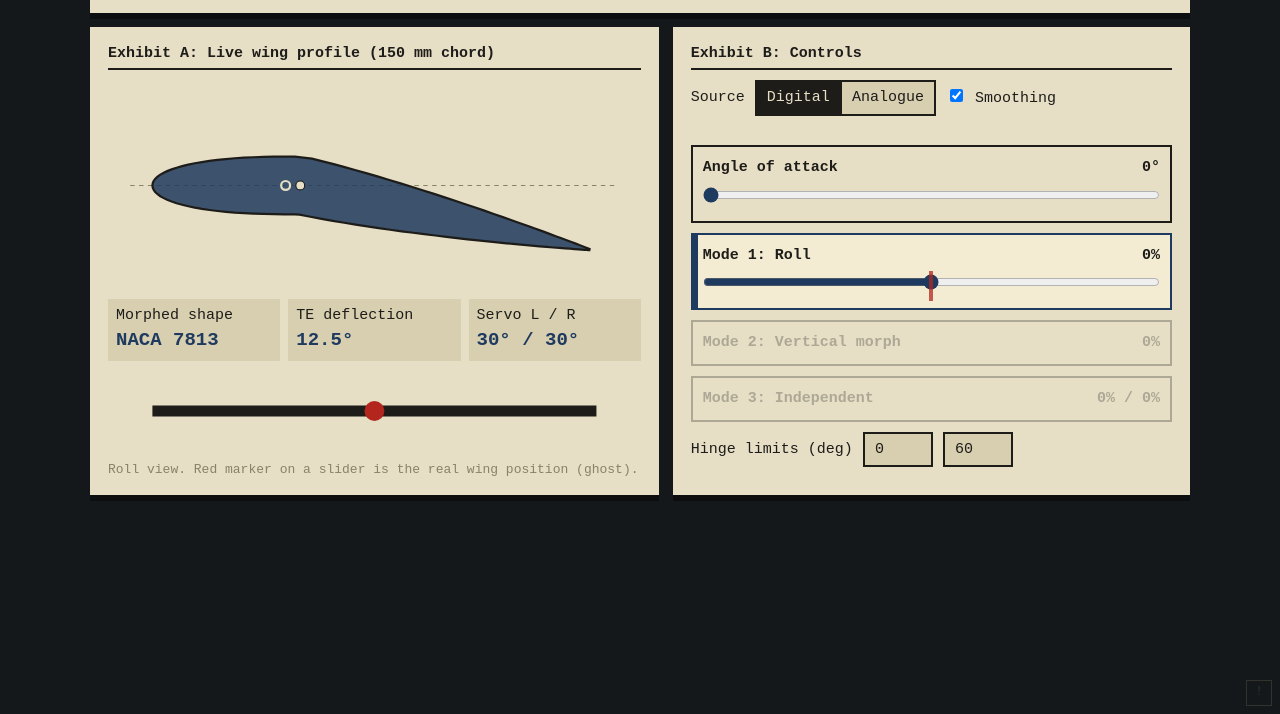
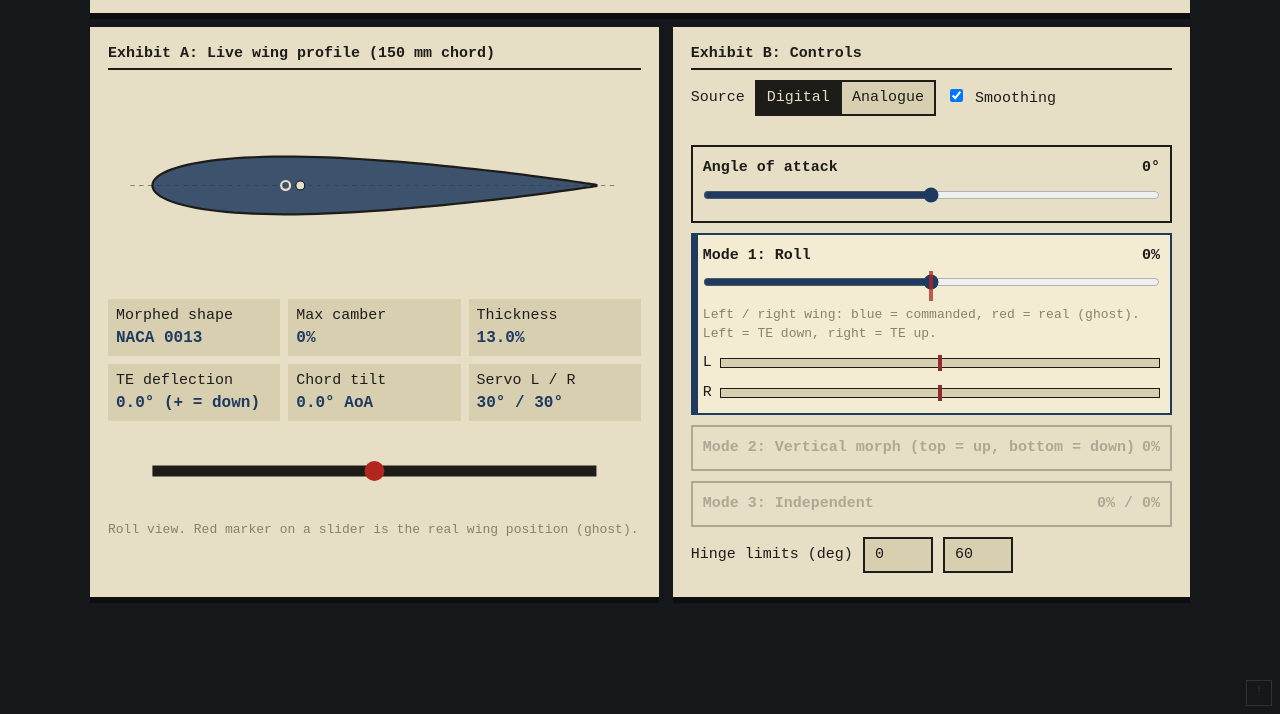
Before and after one commit to kisku-stack/DESN1K-, a plain HTML site: page docs/index.html in a window 1280 px wide. Shown: the part 86-800 px from the top of the page. Drawn offline with Linux system fonts and the light colour scheme.

Commit message:
Changed angle of attack, NACA profile bug, morphing upwards and downwards

```diff
--- a/docs/index.html
+++ b/docs/index.html
@@ -24,7 +24,7 @@ button:focus-visible,input:focus-visible{outline:3px solid var(--blue);outline-o
 .row{display:flex;flex-wrap:wrap;gap:10px;align-items:center;margin:8px 0}
 svg{width:100%;height:auto;display:block}
 .read{display:grid;grid-template-columns:repeat(3,1fr);gap:8px;margin-top:8px}
-.read div{background:var(--paper2);padding:6px 8px}.read b{display:block;font-size:19px;color:var(--blue)}
+.read div{background:var(--paper2);padding:6px 8px}.read b{display:block;font-size:16px;color:var(--blue)}
 .mode{border:2px solid var(--ink);padding:10px;margin-bottom:10px;transition:opacity .25s,filter .25s}
 .mode.off{opacity:.28;filter:grayscale(1);pointer-events:none}
 .mode.off header{pointer-events:auto}
@@ -38,6 +38,10 @@ svg{width:100%;height:auto;display:block}
 .ghost{position:absolute;pointer-events:none;background:var(--stamp);opacity:.75}
 .sl:not(.v) .ghost{top:-3px;bottom:-3px;width:4px;margin-left:-2px}
 .sl.v .ghost{left:-3px;right:-3px;height:4px;margin-bottom:-2px}
+.bar{position:relative;flex:1;height:10px;background:var(--paper2);border:1px solid var(--ink)}
+.bar i{position:absolute;top:-4px;bottom:-4px;width:4px;margin-left:-2px}
+.bar .c{background:var(--blue)}.bar .g{background:var(--stamp);opacity:.75}
+.lr{display:flex;gap:8px;align-items:center;margin-top:8px}
 .pair{display:flex;gap:40px;justify-content:center}
 .pair div{text-align:center}
 .led{display:inline-block;width:14px;height:14px;border-radius:50%;background:var(--led);box-shadow:0 0 10px var(--led);vertical-align:-2px;border:2px solid var(--ink)}
@@ -69,7 +73,7 @@ body.hacked #hack{display:flex;animation:glitch .25s steps(2) infinite}
   <svg viewBox="0 0 480 190" aria-label="Wing profile"><line x1="20" y1="95" x2="460" y2="95" stroke="#8a8266" stroke-dasharray="4 4"/>
     <g id="afGroup"><path id="af" fill="#1f3a5f" fill-opacity=".85" stroke="#1d1c19" stroke-width="2"/><circle id="pivotDot" r="4" fill="none" stroke="#e6dec5" stroke-width="2"/><circle id="hingeDot" r="4" fill="#e6dec5" stroke="#1d1c19"/></g></svg>
   <div class="read">
-    <div>Morphed shape<b id="naca">-</b></div><div>TE deflection<b id="defl">-</b></div><div>Servo L / R<b id="lr">-</b></div>
+    <div>Morphed shape<b id="naca">-</b></div><div>Max camber<b id="camb">-</b></div><div>Thickness<b id="thk">-</b></div><div>TE deflection<b id="defl">-</b></div><div>Chord tilt<b id="tilt">-</b></div><div>Servo L / R<b id="lr">-</b></div>
   </div>
   <svg viewBox="0 0 480 90" aria-label="Front view"><g id="front" transform="translate(240 45)"><line id="fl" x1="0" y1="0" x2="-200" y2="0" stroke="#1d1c19" stroke-width="10"/><line id="fr" x1="0" y1="0" x2="200" y2="0" stroke="#1d1c19" stroke-width="10"/><circle r="9" fill="#b3261e"/></g></svg>
   <div class="sub">Roll view. Red marker on a slider is the real wing position (ghost).</div>
@@ -86,17 +90,20 @@ body.hacked #hack{display:flex;animation:glitch .25s steps(2) infinite}
     <div class="sub" id="potNote"></div><button id="flip">Flip left servo (button)</button></div>
 
   <div class="mode" id="aoaBox"><header>Angle of attack <span id="aoaV">0°</span></header>
-    <div class="sl" style="margin-top:8px"><input type="range" id="aoa" min="0" max="30" value="0"></div></div>
+    <div class="sl" style="margin-top:8px"><input type="range" id="aoa" min="-15" max="15" value="0"></div></div>
 
   <div class="mode act" data-m="1"><header><span>Mode 1: Roll</span><span id="v1">0</span></header><div class="body">
-    <div class="sl"><input type="range" id="roll" min="-100" max="100" value="0"><i class="ghost" id="g1"></i></div></div></div>
+    <div class="sl"><input type="range" id="roll" min="-100" max="100" value="0"><i class="ghost" id="g1"></i></div>
+    <div class="sub" style="margin-top:8px">Left / right wing: blue = commanded, red = real (ghost). Left = TE down, right = TE up.</div>
+    <div class="lr"><span>L</span><div class="bar"><i class="c" id="cL"></i><i class="g" id="gL"></i></div></div>
+    <div class="lr"><span>R</span><div class="bar"><i class="c" id="cR"></i><i class="g" id="gR"></i></div></div></div></div>
 
-  <div class="mode off" data-m="2"><header><span>Mode 2: Vertical morph</span><span id="v2">0%</span></header><div class="body">
-    <div class="pair"><div class="sl v"><input type="range" id="morph" min="0" max="100" value="0"><i class="ghost" id="g2"></i></div></div></div></div>
+  <div class="mode off" data-m="2"><header><span>Mode 2: Vertical morph (top = up, bottom = down)</span><span id="v2">0%</span></header><div class="body">
+    <div class="pair"><div class="sl v"><input type="range" id="morph" min="-100" max="100" value="0"><i class="ghost" id="g2"></i></div></div></div></div>
 
   <div class="mode off" data-m="3"><header><span>Mode 3: Independent</span><span id="v3">-</span></header><div class="body">
-    <div class="pair"><div><div class="sl v"><input type="range" id="sl" min="0" max="100" value="0"><i class="ghost" id="g3l"></i></div>L</div>
-    <div><div class="sl v"><input type="range" id="sr" min="0" max="100" value="0"><i class="ghost" id="g3r"></i></div>R</div></div></div></div>
+    <div class="pair"><div><div class="sl v"><input type="range" id="sl" min="-100" max="100" value="0"><i class="ghost" id="g3l"></i></div>L</div>
+    <div><div class="sl v"><input type="range" id="sr" min="-100" max="100" value="0"><i class="ghost" id="g3r"></i></div>R</div></div></div></div>
 
   <div class="row"><span>Hinge limits (deg)</span>
     <input type="number" id="lmin" value="0" style="width:70px"><input type="number" id="lmax" value="60" style="width:70px"></div>
@@ -108,12 +115,14 @@ body.hacked #hack{display:flex;animation:glitch .25s steps(2) infinite}
 
 <script>
 // ===== Edit these from your CAD =====
-const CFG={minA:0,maxA:60,aoaMin:0,aoaMax:30,
+const CFG={minA:0,maxA:60,aoaMin:-15,aoaMax:15,
   chord:150,      // mm
   thick:13,       // NACA 0013 -> 19.5 mm thick
   pivot:0.30,     // mounting hole at 45 mm / 150 mm
   hinge:0.333,    // 50 mm from leading edge / 150 mm chord
-  maxDefl:25};    // trailing-edge deflection at max servo angle (CHECK)
+  maxDefl:25,     // trailing-edge deflection (deg) at either servo limit (CHECK)
+  neutral:null,   // servo angle where the wing is flat (null = middle of min/max)
+  dir:1};         // set to -1 if a HIGHER servo angle moves the trailing edge UP
 // ====================================
 const $=s=>document.querySelector(s), $$=s=>[...document.querySelectorAll(s)];
 const S={mode:1,src:'D',smooth:true,hacked:false,disco:false,conn:false,pot:0,inv:false};
@@ -123,37 +132,50 @@ const pct=a=>(a-CFG.minA)/span()*100;
 const send=t=>{if(writer)writer.write(t+"\n").catch(()=>{})};
 const toast=t=>{$('#toast').textContent=t;setTimeout(()=>{if($('#toast').textContent===t)$('#toast').textContent=''},3500)};
 
+const sg=v=>(v>0?'+':'')+v;
+const neutral=()=>CFG.neutral!=null?CFG.neutral:mid();
+// u: -100..+100, +100 = trailing edge fully UP, 0 = flat
+const uToAngle=u=>Math.max(CFG.minA,Math.min(CFG.maxA,neutral()-CFG.dir*u/100*span()/2));
+const angleToU=a=>-(a-neutral())/(span()/2)*100*CFG.dir;
 function target(){
-  const h=span()/2;
-  if(S.mode===1){const r=$('#roll').value/100;return[mid()+r*h,mid()-r*h]}
-  if(S.mode===2){const a=CFG.minA+$('#morph').value/100*span();return[a,a]}
-  return[CFG.minA+$('#sl').value/100*span(),CFG.minA+$('#sr').value/100*span()];
+  if(S.mode===1){const r=+$('#roll').value;return[uToAngle(r),uToAngle(-r)]}
+  if(S.mode===2){const a=uToAngle(+$('#morph').value);return[a,a]}
+  return[uToAngle(+$('#sl').value),uToAngle(+$('#sr').value)];
 }
 
 // NACA 4-digit maths: thickness + hinge deflection, then fit equivalent camber
 const yt=x=>5*CFG.thick/100*(.2969*Math.sqrt(x)-.126*x-.3516*x*x+.2843*x**3-.1015*x**4);
 function deform(x,y,d){const h=CFG.hinge;if(x<=h)return[x,y];const dx=x-h;return[h+dx*Math.cos(d)+y*Math.sin(d),-dx*Math.sin(d)+y*Math.cos(d)]}
-function camberLine(d){return Array.from({length:41},(_,i)=>{const x=i/40;return deform(x,0,d)})}
-function fitNaca(d){
-  const pts=camberLine(d);let best={err:1e9};
-  for(let p=2;p<=8;p++){const pp=p/10;
-    const u=pts.map(([x])=>x<pp?(2*pp*x-x*x)/(pp*pp):((1-2*pp)+2*pp*x-x*x)/((1-pp)**2));
-    const m=pts.reduce((s,q,i)=>s+q[1]*u[i],0)/u.reduce((s,v)=>s+v*v,0);
+// Mean camber line of the morphed shape, measured against the NEW chord line (LE to new TE)
+function analyse(d){
+  const N=80,mc=[];let tmax=0;
+  for(let i=0;i<=N;i++){const x=i/N,t=yt(x),u=deform(x,t,d),l=deform(x,-t,d);
+    mc.push([(u[0]+l[0])/2,(u[1]+l[1])/2]);tmax=Math.max(tmax,Math.hypot(u[0]-l[0],u[1]-l[1]))}
+  const T=mc[N],c=Math.hypot(T[0],T[1]),phi=Math.atan2(T[1],T[0]);
+  const pts=mc.map(([x,y])=>[(x*Math.cos(phi)+y*Math.sin(phi))/c,(-x*Math.sin(phi)+y*Math.cos(phi))/c]);
+  let best={err:1e9,m:0,p:.5};
+  for(let k=10;k<=90;k++){const p=k/100;
+    const u=pts.map(([x])=>x<p?(2*p*x-x*x)/(p*p):((1-2*p)+2*p*x-x*x)/((1-p)**2));
+    const uu=u.reduce((s,v)=>s+v*v,0);if(!uu)continue;
+    const m=pts.reduce((s,q,i)=>s+q[1]*u[i],0)/uu;
     const err=pts.reduce((s,q,i)=>s+(q[1]-m*u[i])**2,0);
-    if(err<best.err)best={err,p,m:-m*100};}
-  return best;
+    if(err<best.err)best={err,m,p}}
+  return{m:best.m*100,p:best.p*100,t:tmax/c*100,phi:phi*180/Math.PI};
 }
 function drawAirfoil(avg,aoa){
-  const d=(avg-CFG.minA)/span()*CFG.maxDefl*Math.PI/180, X=40,SC=400,N=60,up=[],lo=[];
+  const d=-angleToU(avg)/100*CFG.maxDefl*Math.PI/180, X=40,SC=400,N=60,up=[],lo=[];
   for(let i=0;i<=N;i++){const x=(1-Math.cos(i/N*Math.PI))/2;up.push(deform(x,yt(x),d));lo.push(deform(x,-yt(x),d))}
   const P=([x,y])=>`${(X+x*SC).toFixed(1)},${(95-y*SC).toFixed(1)}`;
   $('#af').setAttribute('d','M'+up.map(P).join('L')+'L'+lo.reverse().map(P).join('L')+'Z');
   $('#hingeDot').setAttribute('cx',X+CFG.hinge*SC);$('#hingeDot').setAttribute('cy',95);
   $('#pivotDot').setAttribute('cx',X+CFG.pivot*SC);$('#pivotDot').setAttribute('cy',95);
   $('#afGroup').setAttribute('transform',`rotate(${-aoa} ${X+SC*.25} 95)`);
-  const f=fitNaca(d);
-  $('#naca').textContent=`NACA ${Math.max(0,Math.round(f.m))}${f.p}${String(CFG.thick).padStart(2,'0')}`;
-  $('#defl').textContent=(d*180/Math.PI).toFixed(1)+'°';
+  const a=analyse(d),mm=Math.abs(a.m),tt=String(Math.round(a.t)).padStart(2,'0');
+  $('#naca').textContent=mm<0.05?'NACA 00'+tt:Math.round(mm)>9?'beyond 4-digit range':(a.m<0?'inverted ':'')+'NACA '+Math.round(mm)+Math.round(a.p/10)+tt;
+  $('#camb').textContent=mm<0.05?'0%':`${a.m.toFixed(1)}% @ ${Math.round(a.p)}%c`;
+  $('#thk').textContent=a.t.toFixed(1)+'%';
+  $('#defl').textContent=sg((d*180/Math.PI).toFixed(1))+'° (+ = down)';
+  $('#tilt').textContent=sg((-a.phi).toFixed(1))+'° AoA';
 }
 
 function ledColor(){
@@ -161,10 +183,13 @@ function ledColor(){
   return{1:'#00a0ff',2:'#00ff3c',3:'#dc00b4'}[S.mode];
 }
 function ghosts(){
-  const h=span()/2,roll=(A.l-A.r)/2/h*100;
-  $('#g1').style.left=(roll+100)/2+'%';
-  $('#g2').style.bottom=pct((A.l+A.r)/2)+'%';
-  $('#g3l').style.bottom=pct(A.l)+'%';$('#g3r').style.bottom=pct(A.r)+'%';
+  const pos=u=>(u+100)/2,uL=angleToU(A.l),uR=angleToU(A.r),[tl,tr]=target();
+  $('#g1').style.left=pos((uL-uR)/2)+'%';
+  $('#g2').style.bottom=pos((uL+uR)/2)+'%';
+  $('#g3l').style.bottom=pos(uL)+'%';$('#g3r').style.bottom=pos(uR)+'%';
+  $('#gL').style.left=pos(-uL)+'%';$('#gR').style.left=pos(-uR)+'%';
+  $('#cL').style.left=pos(-angleToU(tl))+'%';$('#cR').style.left=pos(-angleToU(tr))+'%';
+  $('#cL').style.display=$('#cR').style.display=S.src==='A'?'none':'block';
 }
 function render(){
   $('#anaBox').style.display=S.src==='A'?'block':'none';
@@ -174,8 +199,8 @@ function render(){
   $$('.mode[data-m]').forEach(m=>{const on=+m.dataset.m===S.mode;m.classList.toggle('act',on);m.classList.toggle('off',!on)});
   $('#srcD').classList.toggle('on',S.src==='D');$('#srcA').classList.toggle('on',S.src==='A');
   $('#ctrl').classList.toggle('locked',S.src==='A'||S.hacked);
-  $('#v1').textContent=$('#roll').value+'%';$('#v2').textContent=$('#morph').value+'%';
-  $('#v3').textContent=`${$('#sl').value}% / ${$('#sr').value}%`;$('#aoaV').textContent=$('#aoa').value+'°';
+  $('#v1').textContent=sg($('#roll').value)+'%';$('#v2').textContent=sg($('#morph').value)+'%';
+  $('#v3').textContent=`${sg($('#sl').value)}% / ${sg($('#sr').value)}%`;$('#aoaV').textContent=sg($('#aoa').value)+'°';
   $('#lr').textContent=`${Math.round(A.l)}° / ${Math.round(A.r)}°`;
   const c=ledColor();$('#led').style.background=c;$('#led').style.boxShadow=`0 0 12px ${c}`;
   $('#ledTxt').textContent=S.hacked?'ALERT':S.disco?'DISCO':S.src==='A'?'ANALOGUE':['','ROLL','MORPH','INDEP'][S.mode];
```
